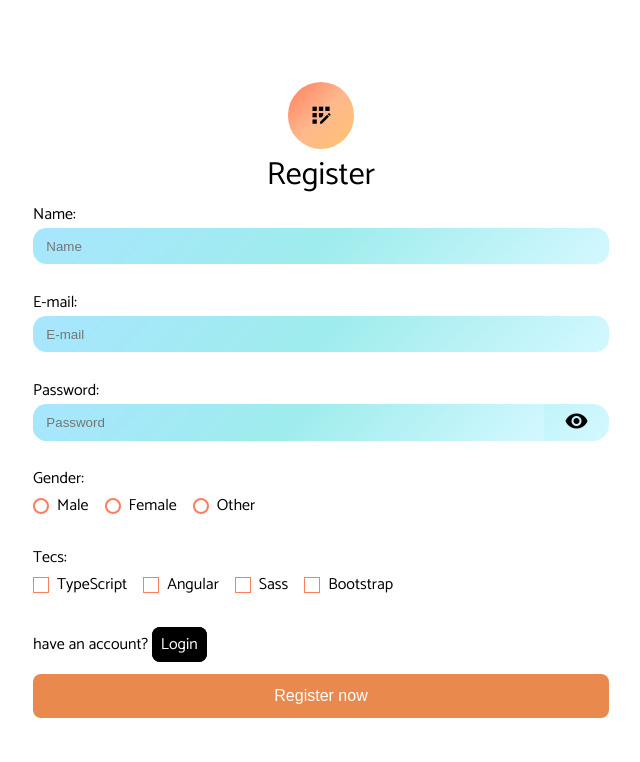
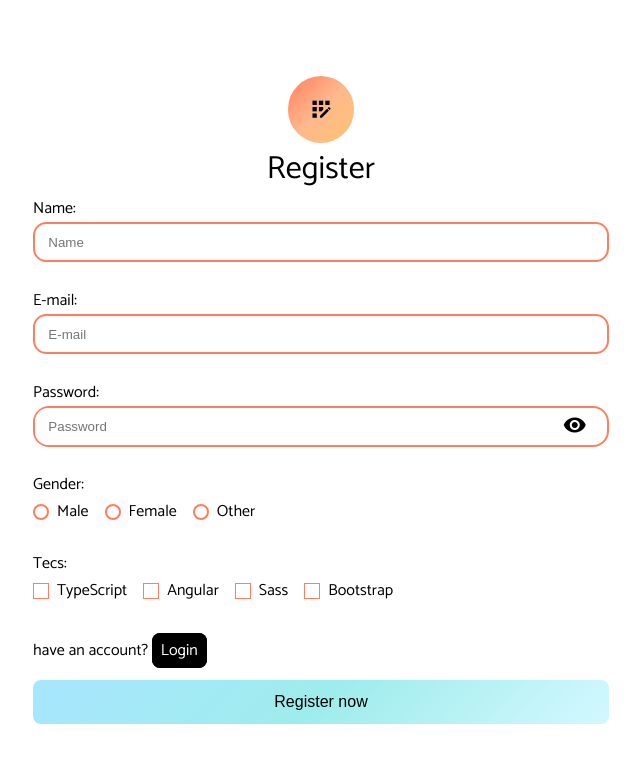
Before and after one commit to Hugodelelis/Register-Login_form, an Angular app: page / in a window 1280 px wide. Shown: the top 762 px of the page, without its empty margins (319-959 px from the left). Built offline with nearby package versions, Linux system fonts and the light colour scheme.

Commit message:
modif design

```diff
--- a/src/scss/components/_button.scss
+++ b/src/scss/components/_button.scss
@@ -1,15 +1,15 @@
 .btn {
-    background: var( --orange-020);
+    background: var(--gradient-blue);
+    color: var(--black-010);
     padding: 0.8em 1em;
     border: none;
     border-radius: 0.5em;
     cursor: pointer;
     font-size: 1em;
-    color: white;
     transition: 0.4s ease;
 
     &:hover {
-        background: var( --orange-030);
+        background: var(--blue-010);
     }
 }
 
@@ -17,8 +17,8 @@
     padding: 0.2em 0.5em;
     background: var(--black-010);
     color: var(--white-010);
+    border: 1px solid var(--black-010);
     transition: 0.4s ease;
-    border: 1px solid var(--black-010);
 
     &:hover {
         color: var(--black-010);
@@ -26,6 +26,7 @@
         background-color: var(--white-010);
     }
 }
+
 .btn-terciary {
     background-color: transparent;
     margin: auto;
--- a/src/scss/components/_input.scss
+++ b/src/scss/components/_input.scss
@@ -1,10 +1,11 @@
 input[type='text'], input[type='password'], .password-container {
     padding: 0.8em 1em;
     border-radius: 1em;
-    background: var(--gradient-blue);
-    border: none;
+    border: 2px solid var(--orange-010);
+    transition: 0.4s ease all;
         &:focus {
-            outline: solid var(--black-010) 0.1em;
+            border: 2px solid var(--black-010);
+            outline: none;
         }
 }
 
@@ -22,11 +23,12 @@ input[type='text'], input[type='password'], .password-container {
         width: 90%;
         height: 100%;
         border-radius: 1em 0 0 1em;
-        background-color: none !important;
+        border: none !important;
     }
 
     &:focus-within {
-        outline: solid var(--black-010) 0.09em;
+        border: 2px solid var(--black-010);
+        outline: none;
     }
 
     input[type='password']:focus,
@@ -38,7 +40,6 @@ input[type='text'], input[type='password'], .password-container {
         outline: none;
     }
 }
-
 
 input[type="radio"] {
     appearance: none;
@@ -70,3 +71,16 @@ input[type="checkbox"] {
         border-color:  var(--orange-010);
     }
 }
+
+input:-webkit-autofill {
+    -webkit-box-shadow: 0 0 0px 1000px var(--white-010) inset !important;
+    -webkit-text-fill-color: var(--black-010) !important;
+}
+
+input:-moz-autofill {
+    box-shadow: 0 0 0px 1000px var(--white-010) inset !important;
+}
+
+input:-ms-autofill {
+    box-shadow: 0 0 0px 1000px var(--white-010) inset !important;
+}
--- a/src/scss/theme/_colors.scss
+++ b/src/scss/theme/_colors.scss
@@ -7,6 +7,8 @@
     --orange-020: #e9894d;
     --orange-030: #d8a45b;
 
+    --blue-010: #A8E6FF;
+
     --gradient-orange: linear-gradient(135deg, #FF7E5F, #FFB88C, #FFC371);
     --gradient-blue: linear-gradient(135deg, #A8E6FF, #9eecec, #D3F8FF);
 }
```
